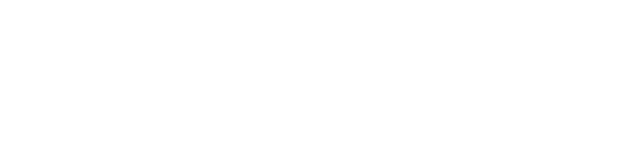
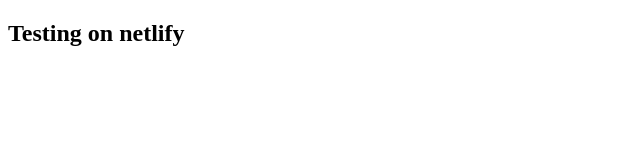
Before and after one commit to mdshohidulislam1486/mac-pro, a plain HTML site: page index.html in a window 1280 px wide. Shown: the whole page, without its empty margins (0-640 px from the left). Drawn offline with Linux system fonts and the light colour scheme.

Commit message:
let try netlify

```diff
--- a/index.html
+++ b/index.html
@@ -7,6 +7,6 @@
     <title>MacBook Pro</title>
 </head>
 <body>
-
+    <h2>Testing on netlify </h2>
 </body>
 </html>
```
